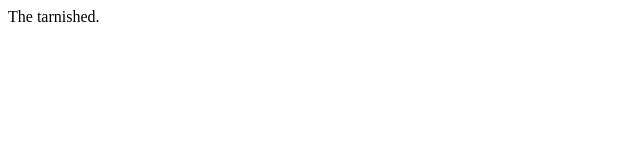
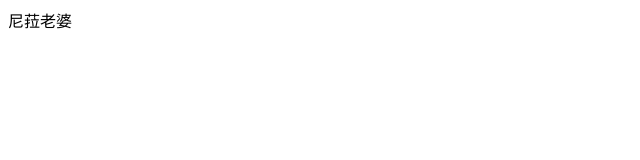
Before and after one commit to r110k/tarnished, a React (Vite) app: page / in a window 1280 px wide. Shown: the top 160 px of the page, without its empty margins (0-640 px from the left). Built offline with nearby package versions, Linux system fonts and the light colour scheme.

Commit message:
初始化路由

```diff
--- a/package.json
+++ b/package.json
@@ -12,7 +12,8 @@
   },
   "dependencies": {
     "react": "18.2.0",
-    "react-dom": "18.2.0"
+    "react-dom": "18.2.0",
+    "react-router-dom": "6.4.2"
   },
   "devDependencies": {
     "@antfu/eslint-config": "0.27.0",
--- a/src/main.tsx
+++ b/src/main.tsx
@@ -1,12 +1,15 @@
 import React from 'react'
 import ReactDOM from 'react-dom/client'
-import { App } from './App'
+import { RouterProvider, createBrowserRouter } from 'react-router-dom'
 
+const router = createBrowserRouter([
+  { path: '/', element: <div>尼菈老婆</div> },
+])
 const div = document.getElementById('root') as HTMLElement
 
 const root = ReactDOM.createRoot(div)
 root.render(
   <React.StrictMode>
-    <App />
+    <RouterProvider router={router} />
   </React.StrictMode>,
 )
```
Also changed, not shown: 1 other file (tests, documents, lock files or other folders).
